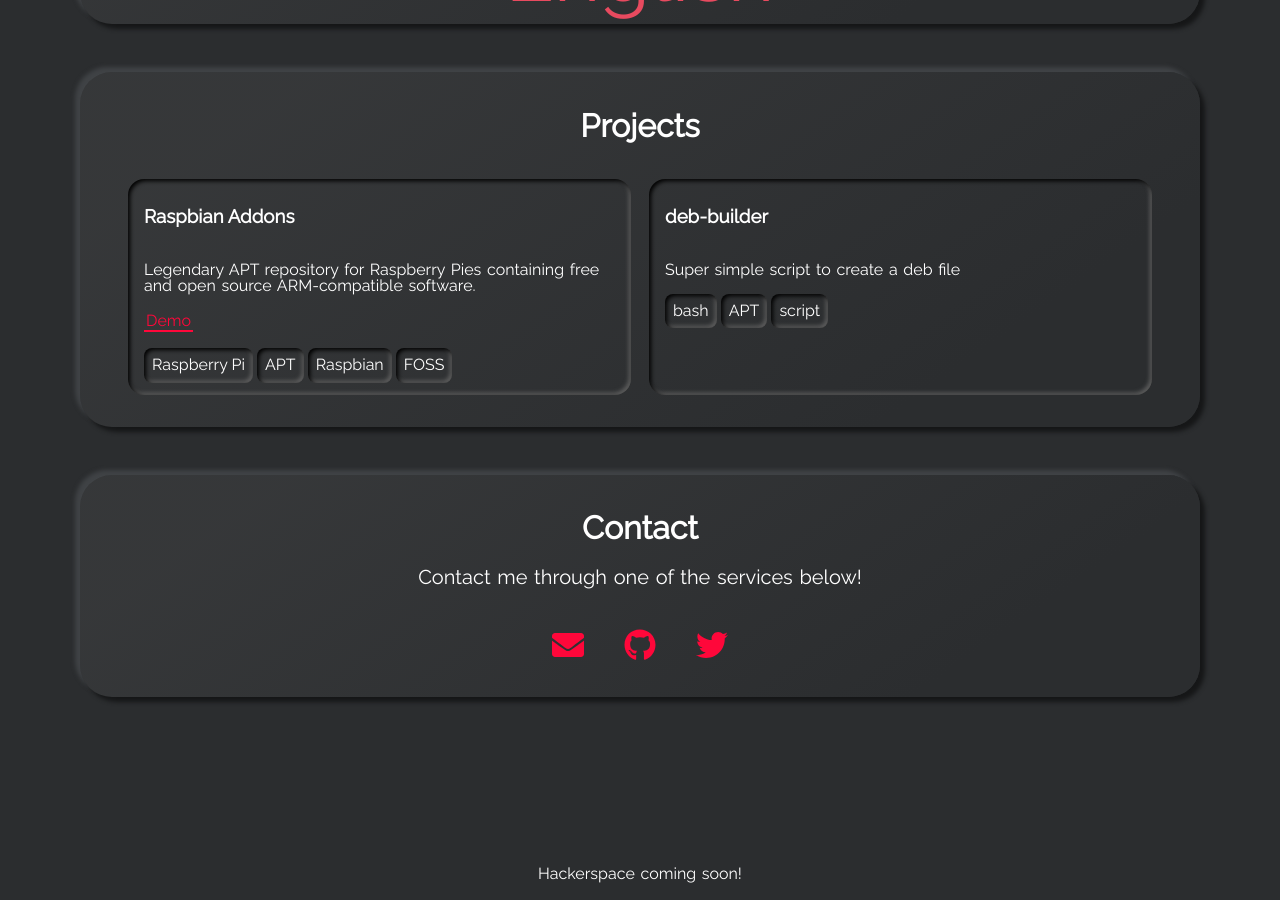
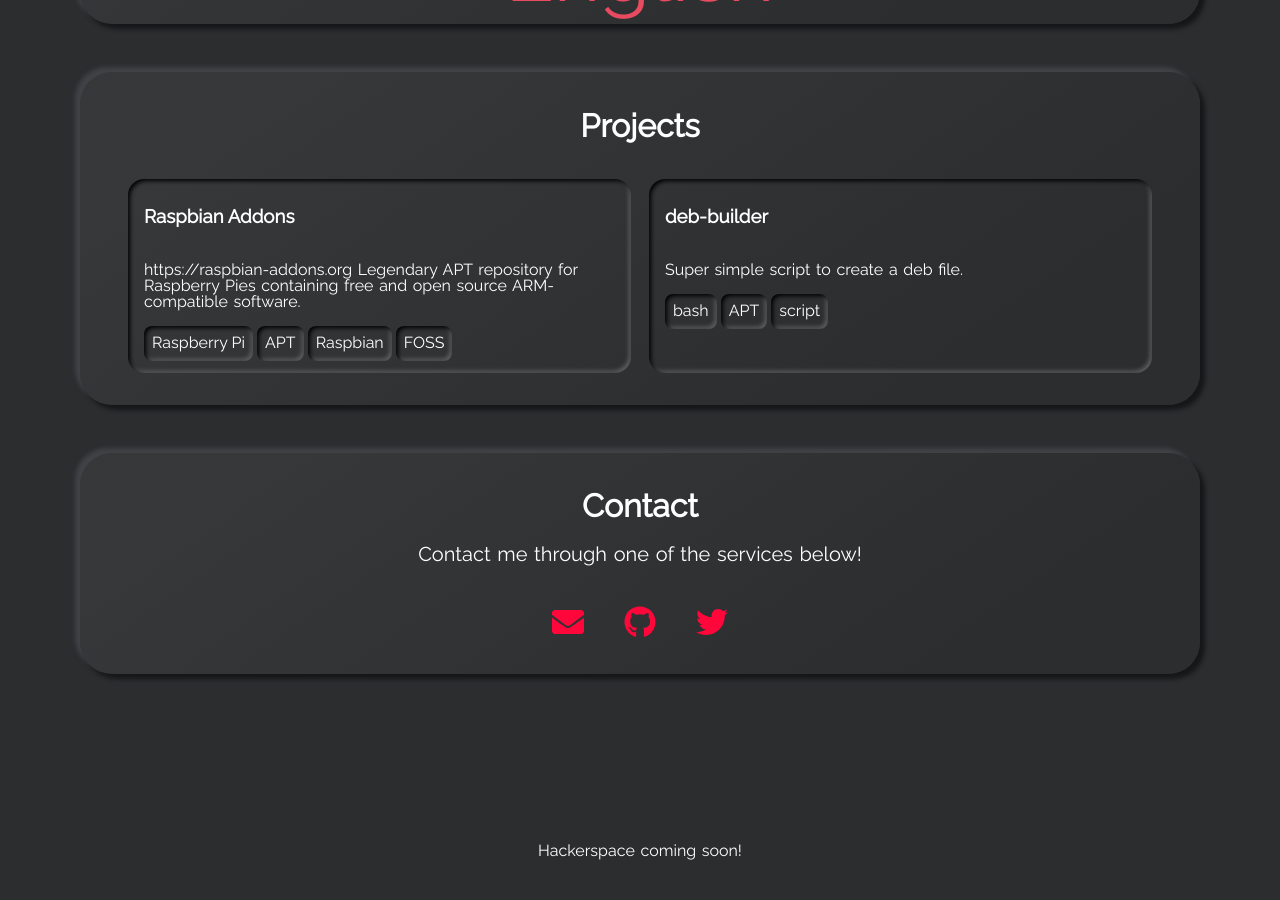
Before and after one commit to ryanfortner/ryanfortner.github.io, a Jekyll site: the page built from index.md, in a window 1280 px wide and 900 px high, scrolled down 1856 px. Built offline with Jekyll 4.4.1, drawn with Linux system fonts in a browser that asks for light colours.

Commit message:
Update projects.yml

```diff
--- a/_data/projects.yml
+++ b/_data/projects.yml
@@ -14,8 +14,7 @@
 #     - tag: Node
 
 - name: Raspbian Addons
-  descr: "Legendary APT repository for Raspberry Pies containing free and open source ARM-compatible software."
-  demo: https://raspbian-addons.org
+  descr: "https://raspbian-addons.org Legendary APT repository for Raspberry Pies containing free and open source ARM-compatible software."
   tags:
     - tag: Raspberry Pi
     - tag: APT
@@ -23,7 +22,7 @@
     - tag: FOSS
 
 - name: deb-builder
-  descr: "Super simple script to create a deb file"
+  descr: "Super simple script to create a deb file."
   tags:
     - tag: bash
     - tag: APT
```
